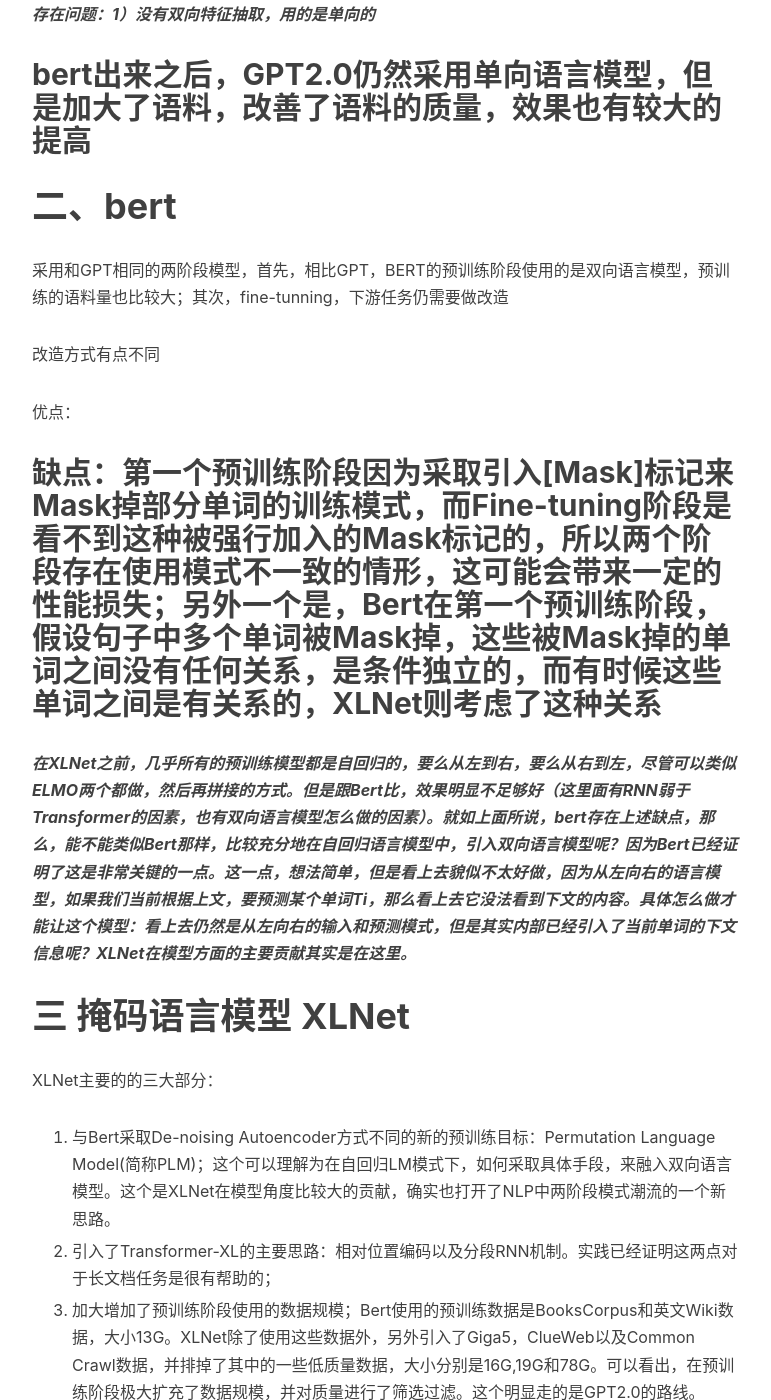
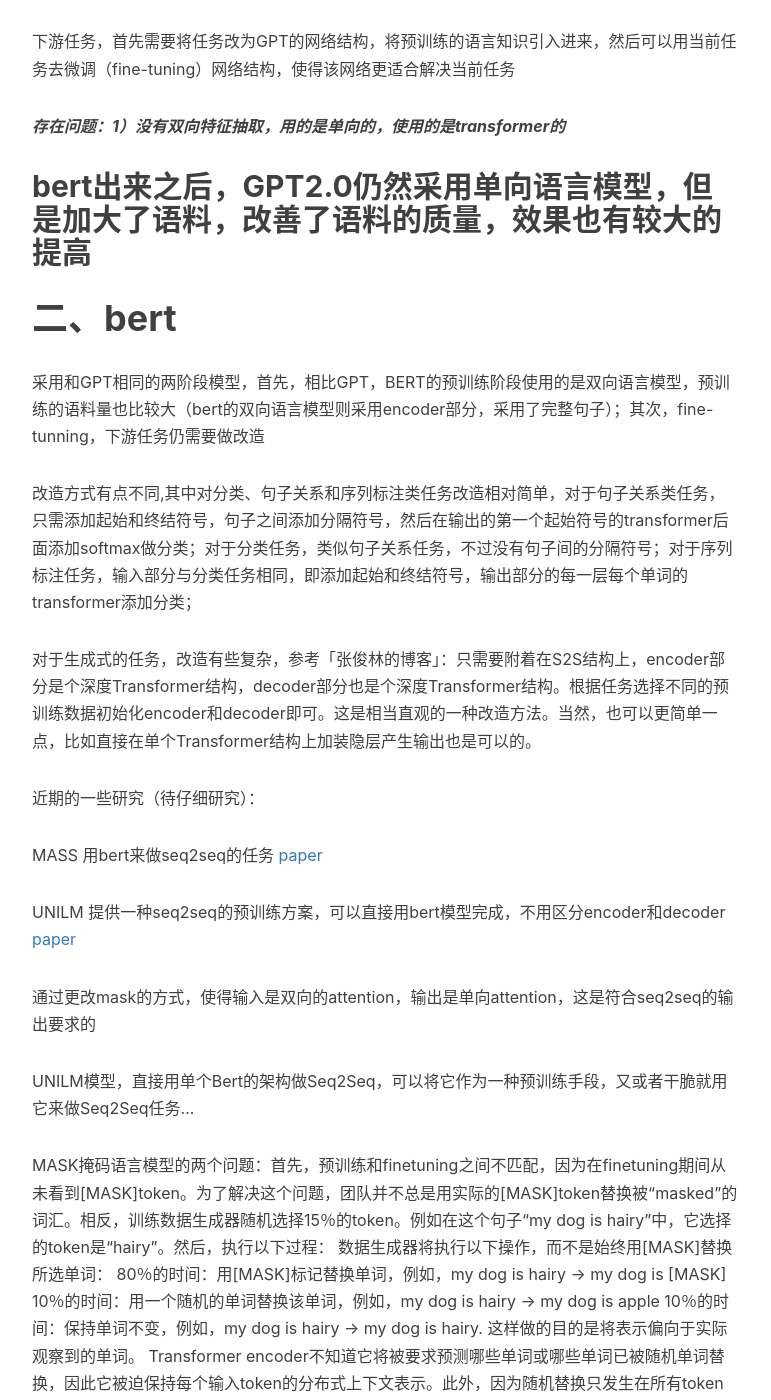
Before and after one commit to qism/github.io, a Jekyll site: the page built from _posts/2019-10-16-NLP预训练.md, in a window 1280 px wide and 1400 px high, scrolled down 1641 px. Shown: the whole window, without its empty margins (233-1004 px from the left). Built offline with Jekyll 4.4.1, drawn with Linux system fonts in a browser that asks for light colours; nearby versions of some CDN libraries; our own code applies the rules of GitHub Pages for plain Markdown files; comment, search, counter and statistics services are not loaded; some of the changed text lies outside the part shown.

Commit message:
add new paper

```diff
--- a/_posts/2019-10-16-NLP预训练.md
+++ b/_posts/2019-10-16-NLP预训练.md
@@ -17,14 +17,14 @@ tags:
 # 一、bert之前的预训练
 bert之前的预训练主要是
 --------------------------------------
-NNLM：使用上文预测下一个单词，以上下文为条件最大化预测词的输出为目标，输入one-hot矩阵，通过不断调整映射矩阵Q，得到embedding
+NNLM：使用上文预测下一个单词，以上下文为条件最大化预测词的输出为目标，输入one-hot矩阵，通过不断调整映射矩阵Q，得到embedding，其目标是获取得语言模型的网络结构，词向量只是个副产物
 -----------------------------------------------------------
 Word2vec：
 
-	CBOW：使用上下文预测中间词
+	CBOW：使用上下文预测中间词，投影层将上下文的词向量直接相加而不是拼接，同时舍弃了隐层，减少了计算量
 	SKIP-gram:输入单词预测上下文
 
-	预测阶段获得映射矩阵Q,然后下游任务，将one-hot层使用矩阵Q(预训练好的)映射到embedding
+	预测阶段获得映射矩阵Q,然后下游任务，将one-hot层使用矩阵Q(预训练好的)映射到embedding，相当于用参数矩阵初始化了第一层网络参数，后续可以使用frozen或fine-tuning方式
 
 ***存在问题：静态，同一个单词使用同一参数空间，不能体现单词的不同语义***
 -----------------------------------------------------------
@@ -34,32 +34,65 @@ ELMO(Embedding from Language Models)：引入上下文动态调整单词的embed
 
     普适性很强，在这之前有类似的工作，但是关注特定领域，以及只在NLP一些任务上的表现测试
 
-***存在问题：1）特征抽取器选择LSTM，transformer这方面效果更好；2）ELMO采取双向拼接这种融合特征的能力可能比Bert一体化的融合特征方式弱***
+***存在问题：1）特征抽取器选择LSTM，transformer这方面效果更好；2）ELMO采取双向拼接这种融合特征的能力可能比Bert一体化的融合特征方式弱（elmo采用1层静态向量+2层LSTM，多层提取能力有限）***
 
-关于2）在讲bert中再做对比？？？？？
+论文：Deep contextualized word representation
+
+关于2）在讲bert中再做对比
 
 ***上述为基于特征融合的预训练方案***
 -----------------------------------------------------------
 GPT(Generative Pre-Training):特征抽取器用的Transformer,这个选择很明显是很明智的；GPT的预训练仍然是以语言模型作为目标任务，但是采用的是单向的语言模型,只用了上文的信息来预测单词
 
-***基于fine-tuning 生成式 预训练？？？***
+***基于fine-tuning 预训练***
 
 下游任务，首先需要将任务改为GPT的网络结构，将预训练的语言知识引入进来，然后可以用当前任务去微调（fine-tuning）网络结构，使得该网络更适合解决当前任务
 
-***存在问题：1）没有双向特征抽取，用的是单向的***
+***存在问题：1）没有双向特征抽取，用的是单向的，使用的是transformer的***
 
 bert出来之后，GPT2.0仍然采用单向语言模型，但是加大了语料，改善了语料的质量，效果也有较大的提高
 -----------------------------------------------------------
 
 # 二、bert
 
-采用和GPT相同的两阶段模型，首先，相比GPT，BERT的预训练阶段使用的是双向语言模型，预训练的语料量也比较大；其次，fine-tunning，下游任务仍需要做改造
+采用和GPT相同的两阶段模型，首先，相比GPT，BERT的预训练阶段使用的是双向语言模型，预训练的语料量也比较大（bert的双向语言模型则采用encoder部分，采用了完整句子）；其次，fine-tunning，下游任务仍需要做改造
 
-改造方式有点不同
+改造方式有点不同,其中对分类、句子关系和序列标注类任务改造相对简单，对于句子关系类任务，只需添加起始和终结符号，句子之间添加分隔符号，然后在输出的第一个起始符号的transformer后面添加softmax做分类；对于分类任务，类似句子关系任务，不过没有句子间的分隔符号；对于序列标注任务，输入部分与分类任务相同，即添加起始和终结符号，输出部分的每一层每个单词的transformer添加分类；
 
-优点：
+对于生成式的任务，改造有些复杂，参考「张俊林的博客」：只需要附着在S2S结构上，encoder部分是个深度Transformer结构，decoder部分也是个深度Transformer结构。根据任务选择不同的预训练数据初始化encoder和decoder即可。这是相当直观的一种改造方法。当然，也可以更简单一点，比如直接在单个Transformer结构上加装隐层产生输出也是可以的。
+
+近期的一些研究（待仔细研究）：
+
+MASS 用bert来做seq2seq的任务
+[paper](https://arxiv.org/abs/1905.02450)
+
+UNILM 提供一种seq2seq的预训练方案，可以直接用bert模型完成，不用区分encoder和decoder
+[paper](https://arxiv.org/abs/1905.03197)
+
+通过更改mask的方式，使得输入是双向的attention，输出是单向attention，这是符合seq2seq的输出要求的
+
+UNILM模型，直接用单个Bert的架构做Seq2Seq，可以将它作为一种预训练手段，又或者干脆就用它来做Seq2Seq任务...
+
+
+MASK掩码语言模型的两个问题：首先，预训练和finetuning之间不匹配，因为在finetuning期间从未看到[MASK]token。为了解决这个问题，团队并不总是用实际的[MASK]token替换被“masked”的词汇。相反，训练数据生成器随机选择15％的token。例如在这个句子“my dog is hairy”中，它选择的token是“hairy”。然后，执行以下过程：
+数据生成器将执行以下操作，而不是始终用[MASK]替换所选单词：
+80％的时间：用[MASK]标记替换单词，例如，my dog is hairy → my dog is [MASK]
+10％的时间：用一个随机的单词替换该单词，例如，my dog is hairy → my dog is apple
+10％的时间：保持单词不变，例如，my dog is hairy → my dog is hairy. 这样做的目的是将表示偏向于实际观察到的单词。
+Transformer encoder不知道它将被要求预测哪些单词或哪些单词已被随机单词替换，因此它被迫保持每个输入token的分布式上下文表示。此外，因为随机替换只发生在所有token的1.5％（即15％的10％），这似乎不会损害模型的语言理解能力。
+其次是每个batch只预测了15％的token，这表明模型可能需要更多的预训练步骤才能收敛。团队证明MLM的收敛速度略慢于 left-to-right的模型（预测每个token），但MLM模型在实验上获得的提升远远超过增加的训练成本。（知乎：NLP必读 | 十分钟读懂谷歌BERT模型）
+
+
+与word2vec、ELMO、GPT的关系：bert的mask模型使用的是CBOW，随机选择15%的单词mask掉（实际只有这15%中的80%的词被mask，10%的词被替换成其他词，其他词不变），如果ELMO使用transformer作为特征抽取器，那就成了bert,如果GPT使用双向transformer也变成了bert；另外bert的训练语料量要大得多
+
+创新点：在做mask双向语言模型时同时做了句子级别的预训练，这种多任务过程是一个创新
 
 缺点：第一个预训练阶段因为采取引入[Mask]标记来Mask掉部分单词的训练模式，而Fine-tuning阶段是看不到这种被强行加入的Mask标记的，所以两个阶段存在使用模式不一致的情形，这可能会带来一定的性能损失；另外一个是，Bert在第一个预训练阶段，假设句子中多个单词被Mask掉，这些被Mask掉的单词之间没有任何关系，是条件独立的，而有时候这些单词之间是有关系的，XLNet则考虑了这种关系
+
+
+
+
+
 -----------------------------------------------------------
 ***在XLNet之前，几乎所有的预训练模型都是自回归的，要么从左到右，要么从右到左，尽管可以类似ELMO两个都做，然后再拼接的方式。但是跟Bert比，效果明显不足够好（这里面有RNN弱于Transformer的因素，也有双向语言模型怎么做的因素）。就如上面所说，bert存在上述缺点，那么，能不能类似Bert那样，比较充分地在自回归语言模型中，引入双向语言模型呢？因为Bert已经证明了这是非常关键的一点。这一点，想法简单，但是看上去貌似不太好做，因为从左向右的语言模型，如果我们当前根据上文，要预测某个单词Ti，那么看上去它没法看到下文的内容。具体怎么做才能让这个模型：看上去仍然是从左向右的输入和预测模式，但是其实内部已经引入了当前单词的下文信息呢？XLNet在模型方面的主要贡献其实是在这里。***
 
```
Also changed, not shown: other parts of _posts/2019-10-16-NLP预训练.md (+0 -28 lines), _posts/2019-05-01-每日算法.md (+37 -5 lines).
